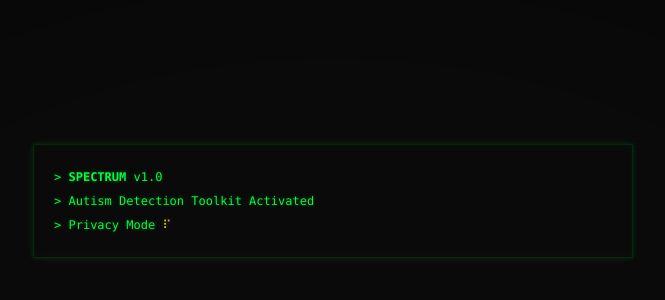
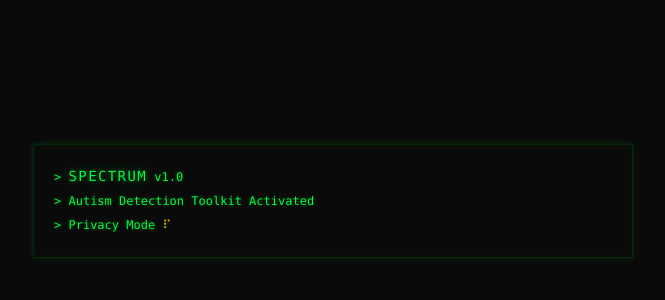
Before and after one commit to GodotH/spectrum, a React (Vite) app: page / in a window 1280 px wide. Shown: the top 300 px of the page, without its empty margins (307-972 px from the left). Built offline with nearby package versions, Linux system fonts and the light colour scheme.

Commit message:
fix: SPECTRUM visually bolder on splash (larger + glow), bigger favicon
Co-Authored-By: Claude Opus 4.6 (1M context) <noreply@anthropic.com>

```diff
--- a/src/components/WelcomeScreen.tsx
+++ b/src/components/WelcomeScreen.tsx
@@ -158,7 +158,7 @@ export default function WelcomeScreen({ initialName, onStart, onResume, onHistor
 
           {/* Boot sequence */}
           <motion.div custom={0} initial="hidden" animate="visible" variants={lineVariants} className="text-phosphor text-glow-green">
-            {'>'} <span className="font-bold">SPECTRUM</span> v1.0
+            {'>'} <span className="text-sm tracking-widest" style={{ textShadow: '0 0 8px rgba(0,255,65,0.5)' }}>SPECTRUM</span> v1.0
           </motion.div>
 
           {/* Toolkit — loads first */}
```
Also changed, not shown: public/favicon.svg.
